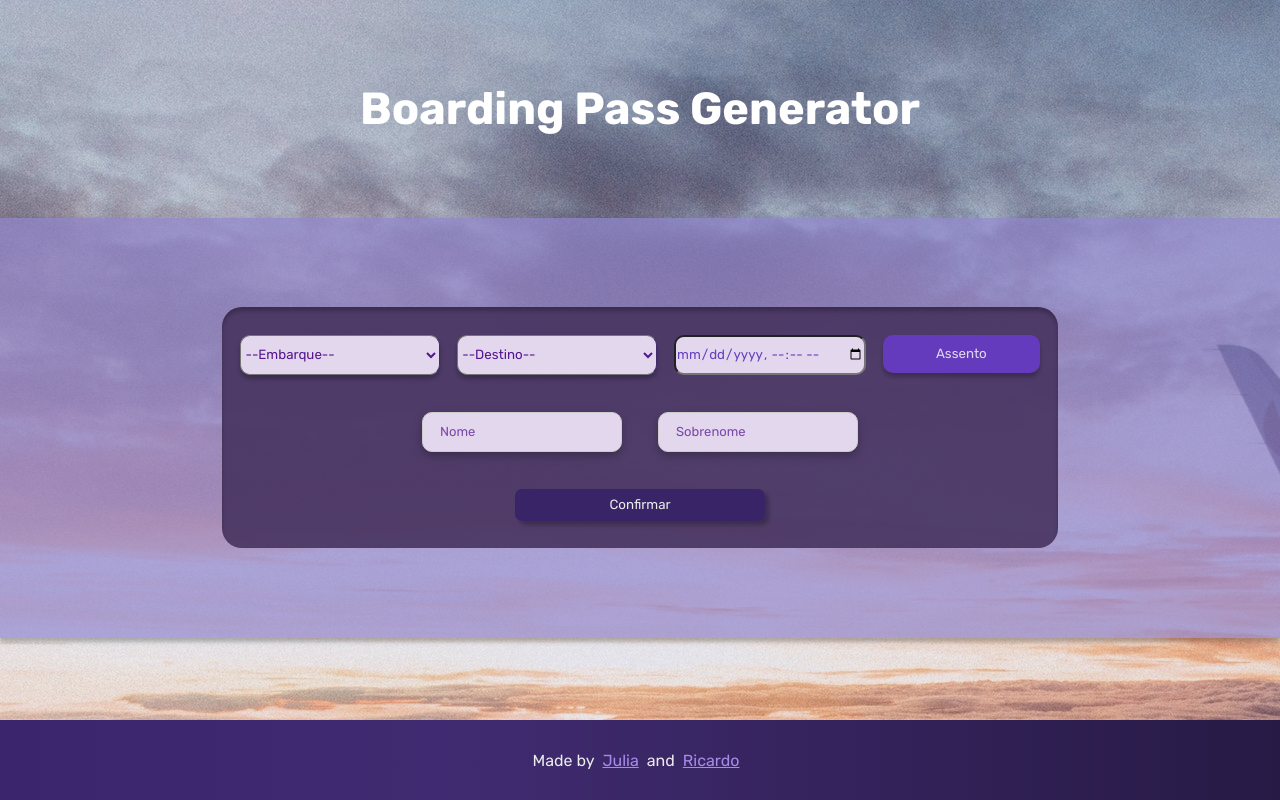
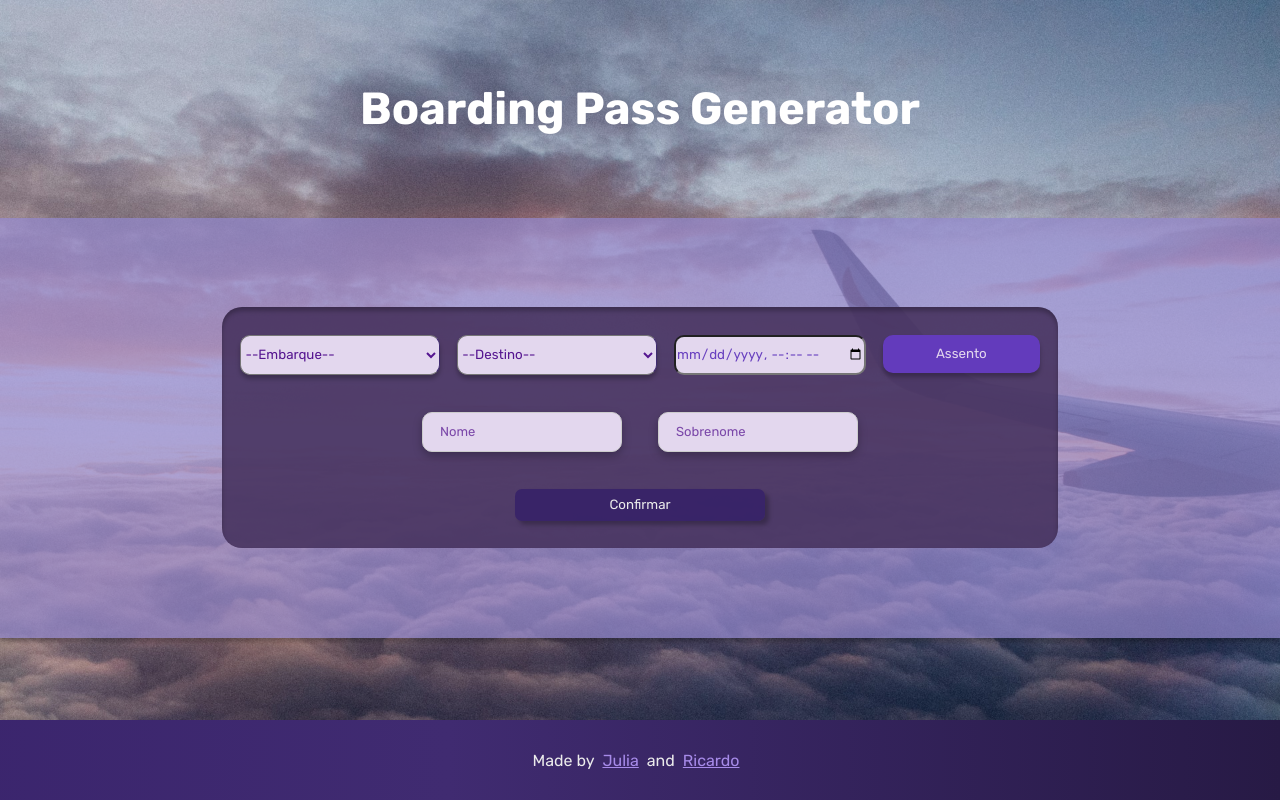
Before and after one commit to Rickazuo/boarding-pass-rocketseat, a React (Vite) app: page / in a window 1280 px wide. Built offline with nearby package versions, Linux system fonts and the light colour scheme.

Commit message:
fix background image

```diff
--- a/src/pages/Home/styles.module.css
+++ b/src/pages/Home/styles.module.css
@@ -1,6 +1,6 @@
 .homePageBackground {
     background-repeat: no-repeat;
-    background-size: cover;
+    background-size: cover !important;
     background-position: center;
 
     background: linear-gradient(
```
